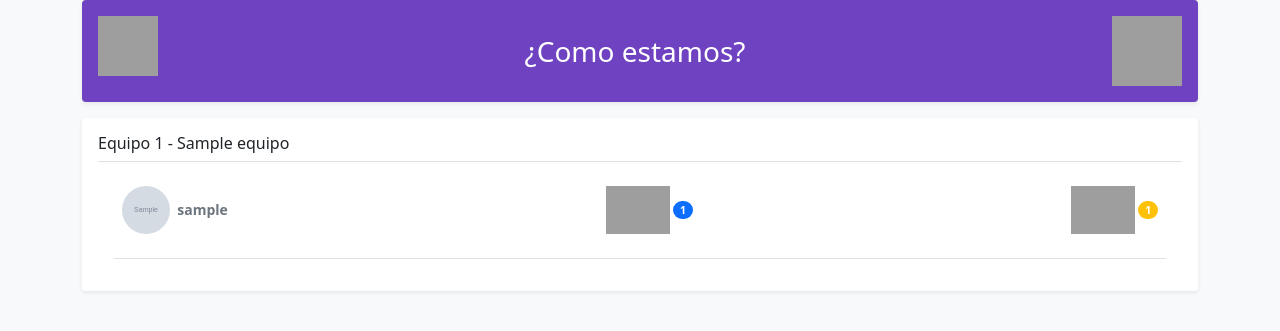
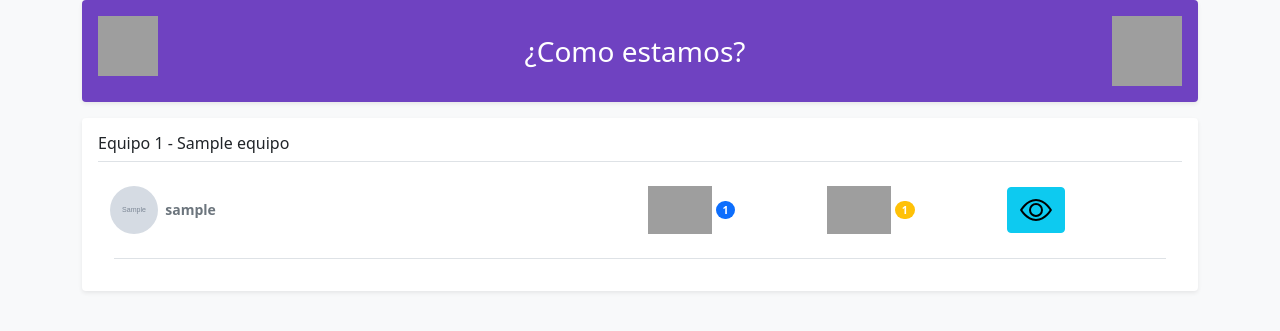
Before and after one commit to enzostefani507/agilidad, a Django app: page /estado/ in a window 1280 px wide. Shown: the part 132-463 px from the top of the page. Run offline with Django 3.2, Linux system fonts and the light colour scheme; a user stored in the database is signed in; tables that the repository leaves empty hold one stand-in row (values such as "Sample post"); grey boxes marked "Sample" are stand-in pictures; grey boxes are pictures that could not be loaded.

Commit message:
estado | acceso a la info personal desde panel de estado

```diff
--- a/static/css/ListadoMiembros.css
+++ b/static/css/ListadoMiembros.css
@@ -1,6 +1,11 @@
 .icono-barco{
     width:4rem;
 }
+
+.icono-eye{
+    width:2rem;
+}
+
 
 .foto-miembro{
     height:3rem;
--- a/templates/estado/Estado.html
+++ b/templates/estado/Estado.html
@@ -29,21 +29,26 @@
         <h6 class="border-bottom pb-2 mb-0" id="{{ i.name }}">Equipo {{i.numero}} - {{ i.name }}</h6>
           {% for j in alumnos %}
             {% if i.id == j.equipo.id %}
-              <div class="d-flex text-muted p-3 abs-centro">
+              <div class="container text-muted p-3 abs-centro">
                 <div class="pb-3 mb-0 small lh-sm border-bottom w-100">
-                  <div class="d-flex justify-content-between">
-                    <div class="p-2 abs-centro"><img class="foto-miembro no-seleccionable" src="{{j.foto}}"><strong class="text-gray-dark">&nbsp {{j.username}}</strong></div>
-
-                    <div class="p-2 no-seleccionable">
+                  <div class="row abs-centro">
+                    <div class="p-2 col-6 abs-centro"><img class="foto-miembro no-seleccionable" src="{{j.foto}}"><strong class="text-gray-dark">&nbsp {{j.username}}</strong></div>
+                    <div class="p-2 col-2 no-seleccionable">
                       <img src="https://i.imgur.com/JL6bliV.png" class="icono-barco">
                       <span class="badge bg-primary rounded-pill">{{ j.azul }}</span>
                     </div>
-
-                    <div class="p-2 no-seleccionable">
+                    <div class="p-2 col-2  no-seleccionable">
                         <img src="https://i.imgur.com/lMcSYHr.png" class="icono-barco">
                       <span class="badge bg-warning rounded-pill">{{ j.naranja }}</span>
                     </div>
-
+                    <div class="p-2 col-2  no-seleccionable">
+                      <a href="{% url 'cambios' pk=j.id %}" class="btn btn-info ">
+                      <svg xmlns="http://www.w3.org/2000/svg" fill="currentColor" class="bi bi-eye icono-eye" viewBox="0 0 16 16">
+                        <path d="M16 8s-3-5.5-8-5.5S0 8 0 8s3 5.5 8 5.5S16 8 16 8zM1.173 8a13.133 13.133 0 0 1 1.66-2.043C4.12 4.668 5.88 3.5 8 3.5c2.12 0 3.879 1.168 5.168 2.457A13.133 13.133 0 0 1 14.828 8c-.058.087-.122.183-.195.288-.335.48-.83 1.12-1.465 1.755C11.879 11.332 10.119 12.5 8 12.5c-2.12 0-3.879-1.168-5.168-2.457A13.134 13.134 0 0 1 1.172 8z"/>
+                        <path d="M8 5.5a2.5 2.5 0 1 0 0 5 2.5 2.5 0 0 0 0-5zM4.5 8a3.5 3.5 0 1 1 7 0 3.5 3.5 0 0 1-7 0z"/>
+                      </svg>
+                      </a>
+                  </div>
                   </div>
                 </div>
               </div>
```
